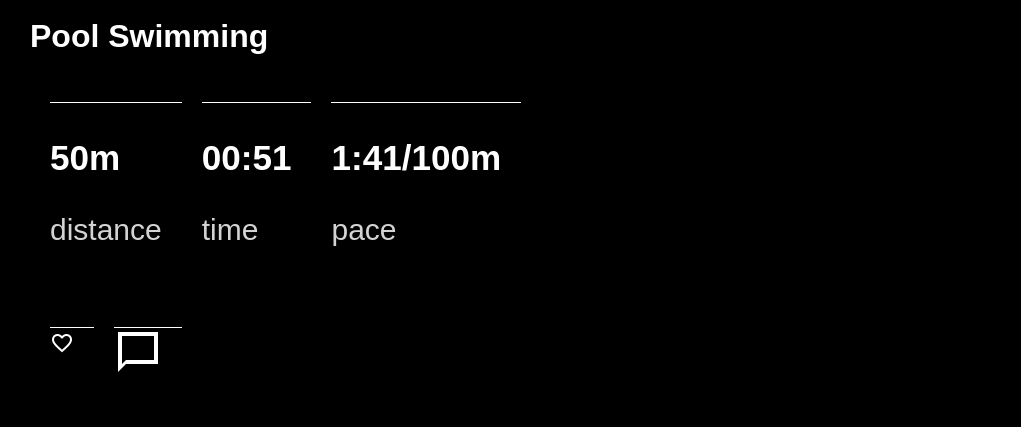
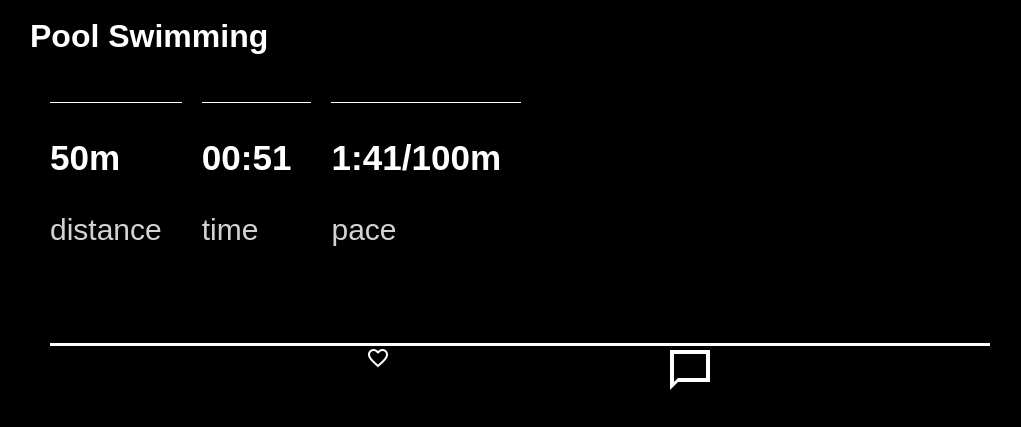
Before and after one commit to barrywaldron/swim, a website: page index.html in a window 1280 px wide. Shown: the part 173-600 px from the top of the page, without its empty margins (120-1141 px from the left). Drawn offline with Linux system fonts and the light colour scheme.

Commit message:
icon update

```diff
--- a/index.html
+++ b/index.html
@@ -89,8 +89,8 @@
           </ul>
 
         </div>
-        <div class="stats">
-          <ul class="stats-list">
+        <div class="like">
+          <ul class="like-list">
             <li>
             <img
               src="/assets/sharp_favorite_border_white_24dp.png"
--- a/style.css
+++ b/style.css
@@ -15,6 +15,7 @@ body {
 }
 .activity {
   color: #fff;
+
 }
 h1 {
   color: #fff;
@@ -49,3 +50,15 @@ p {
   border-top: 1px solid #fff;
   font-size: 30px;
 }
+.like {
+  position: relative;
+  bottom: 0;
+  right: 0;
+  padding: 25px 20px;
+}
+.like-list {
+  display: flex;
+  justify-content: space-evenly;
+  border-top: solid #fff;
+
+}
```
